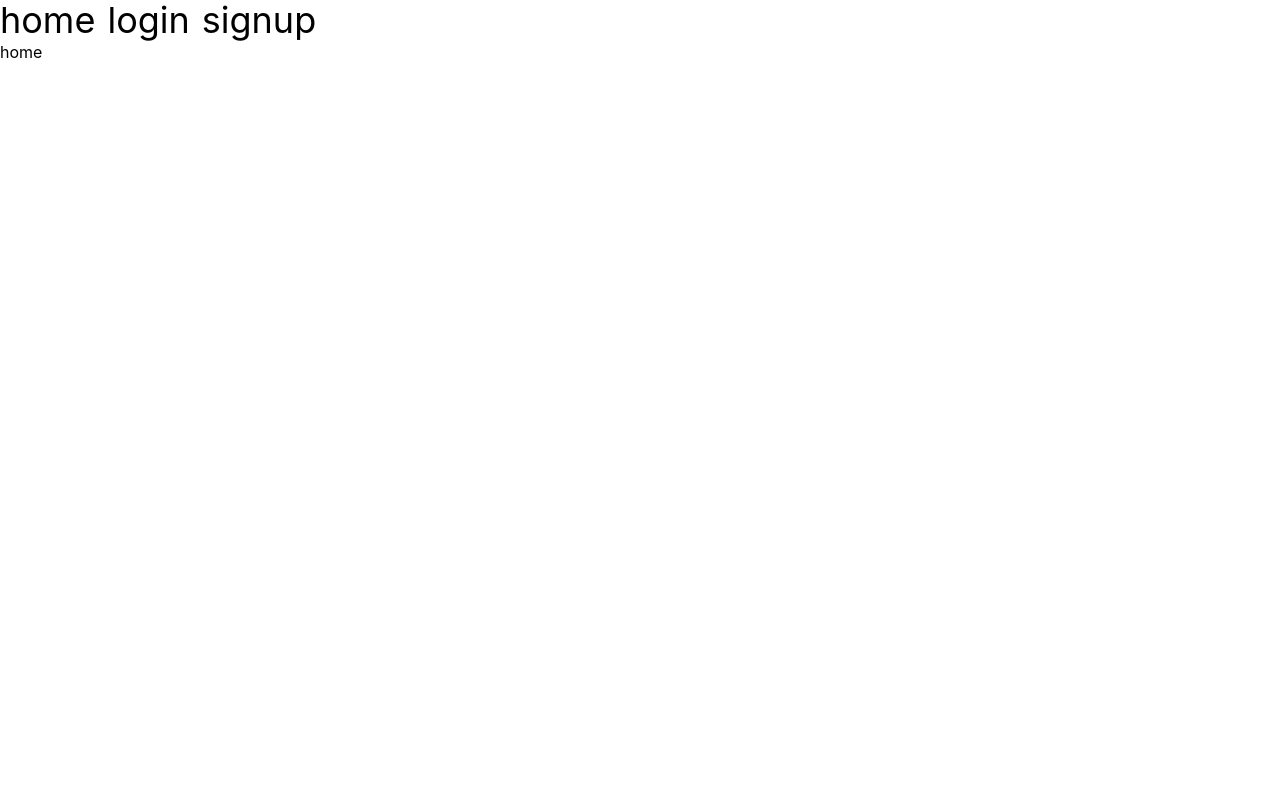
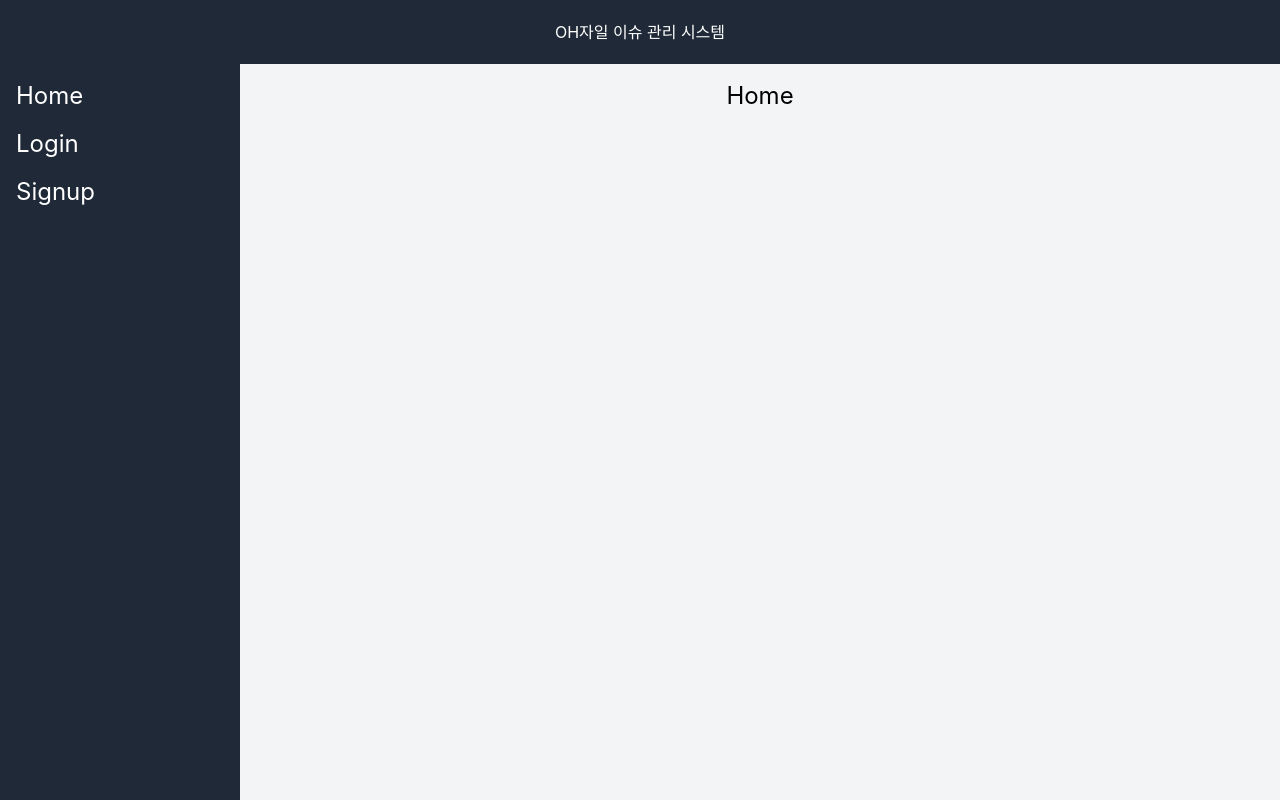
Before and after one commit to CAU-SE-Project07/front-end, a React (Create React App) app: page / in a window 1280 px wide. Built offline with nearby package versions, Linux system fonts and the light colour scheme.

Commit message:
#1 [Add] Header, NavBar

```diff
--- a/src/App.js
+++ b/src/App.js
@@ -1,15 +1,24 @@
+import { Header } from "./components/Header";
 import { Navbar } from "./components/Navbar";
-import {Route, Routes} from "react-router-dom"
+import { Route, Routes } from "react-router-dom";
+import Home from "./pages/Home";
+import Login from "./pages/Login";
+import Signup from "./pages/Signup";
 
 function App() {
   return (
-    <div>
-      <Navbar/>
-      <Routes>
-        <Route path={"/"} element={<div>home</div>}/>
-        <Route path={"/login"} element={<div>login</div>}/>
-        <Route path={"/signup"} element={<div>signup</div>}/>
-      </Routes>
+    <div className="min-h-screen bg-gray-100 relative flex flex-col">
+      <Header /> {}
+      <div className="flex flex-grow mt-16"> {}
+        <Navbar />
+        <div className="flex-grow p-4 ml-60">
+          <Routes>
+            <Route path="/" element={<Home />} />
+            <Route path="/login" element={<Login />} />
+            <Route path="/signup" element={<Signup />} />
+          </Routes>
+        </div>
+      </div>
     </div>
   );
 }
--- /dev/null
+++ b/src/components/Header.jsx
@@ -0,0 +1,9 @@
+import React from 'react';
+
+export const Header = () => {
+  return (
+    <header className="w-full h-16 bg-gray-800 text-white flex items-center justify-center fixed top-0 left-0 z-10">
+      <h1>OH자일 이슈 관리 시스템</h1>
+    </header>
+  );
+};
--- a/src/components/Navbar.jsx
+++ b/src/components/Navbar.jsx
@@ -1,9 +1,13 @@
-import { Link } from "react-router-dom"
+import { Link } from "react-router-dom";
 
 export const Navbar = () => {
-    return <div className="flex gap-3 text-black text-4xl">
-        <Link to={"/"}>home</Link>
-        <Link to={"/login"}>login</Link>
-        <Link to={"/signup"}>signup</Link>
-        </div>
-}
+  return (
+    <nav className="fixed left-0 top-16 h-full bg-gray-800 p-4 w-60"> {}
+      <div className="flex flex-col gap-4 text-white text-2xl mt-auto mb-4">
+        <Link to="/" className="hover:text-gray-300">Home</Link>
+        <Link to="/login" className="hover:text-gray-300">Login</Link>
+        <Link to="/signup" className="hover:text-gray-300">Signup</Link>
+      </div>
+    </nav>
+  );
+};
--- a/src/index.css
+++ b/src/index.css
@@ -1,5 +1,5 @@
 @tailwind base;
-@tailwind conponents;
+@tailwind components;
 @tailwind utilities;
 
 body {
--- /dev/null
+++ b/src/pages/Home.jsx
@@ -0,0 +1,5 @@
+const Home = () => {
+    return <div className="text-center text-2xl">Home</div>;
+}
+
+export default Home;
--- /dev/null
+++ b/src/pages/Login.jsx
@@ -0,0 +1,5 @@
+const Login = () => {
+    return <div className="text-center text-2xl">Login</div>;
+}
+
+export default Login;
--- /dev/null
+++ b/src/pages/Signup.jsx
@@ -0,0 +1,5 @@
+const Signup = () => {
+    return <div className="text-center text-2xl">Signup</div>;
+}
+
+export default Signup;
```
Also changed, not shown: src/index.js (line endings or trailing spaces).
